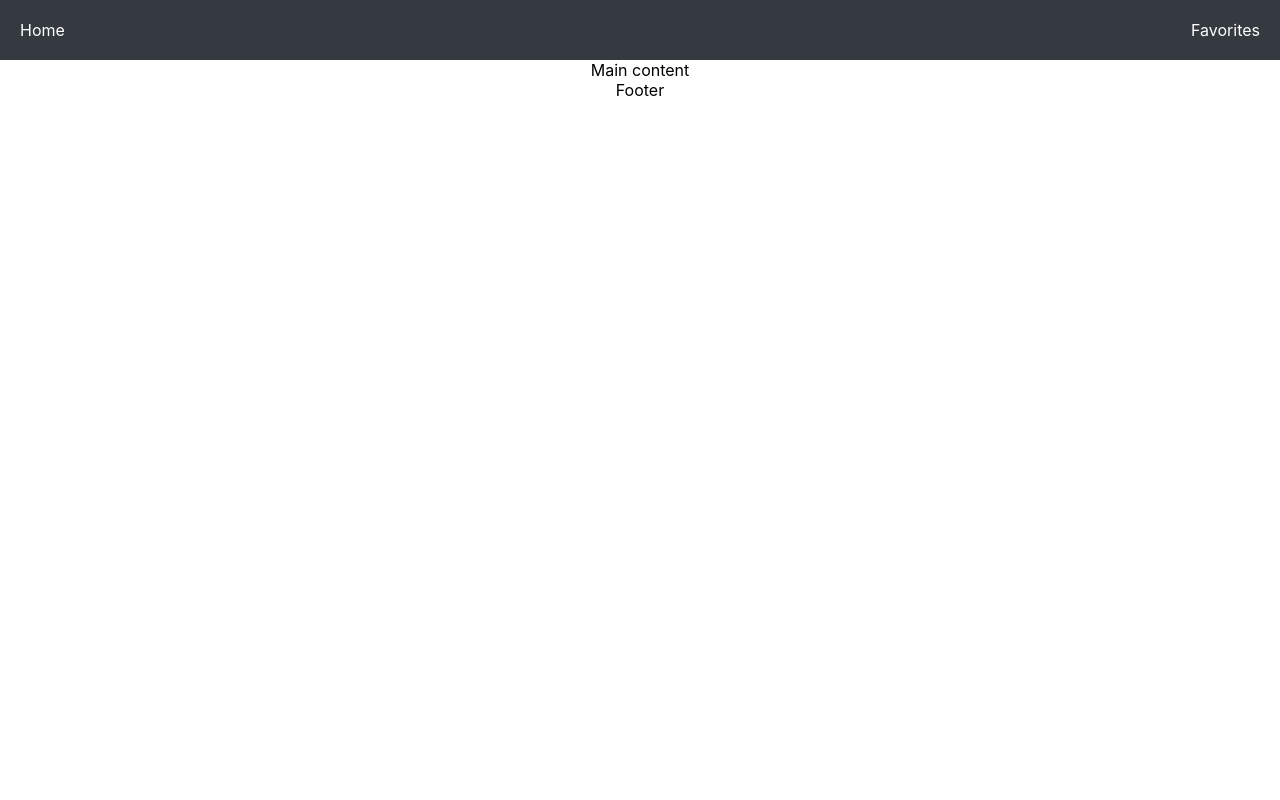
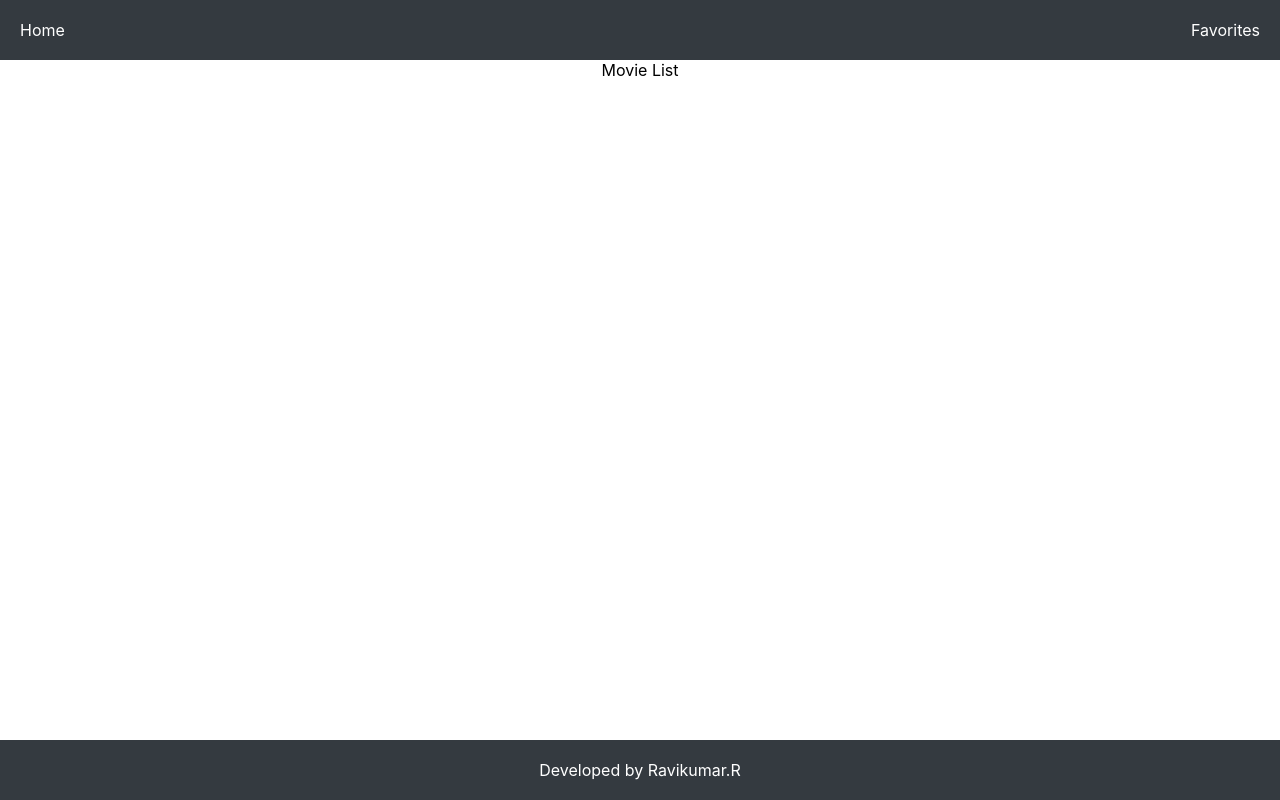
Before and after one commit to rcreativity/movie-search-app, a React (Create React App) app: page / in a window 1280 px wide. Built offline with nearby package versions, Linux system fonts and the light colour scheme.

Commit message:
page design styling

```diff
--- /dev/null
+++ b/src/components/footer/index.jsx
@@ -0,0 +1,10 @@
+import React from 'react'
+import FooterContainer from './styled'
+
+export default function Footer() {
+  return (
+    <FooterContainer>
+      Developed by Ravikumar.R
+    </FooterContainer>
+  )
+}
--- /dev/null
+++ b/src/components/footer/styled/index.js
@@ -0,0 +1,10 @@
+import styled from 'styled-components'
+
+const FooterContainer = styled.footer`
+  background: #343a40;
+  padding: 20px;
+  box-sizing: border-box;
+  color: #fff;
+`
+
+export default FooterContainer;
--- a/src/pages/home/index.jsx
+++ b/src/pages/home/index.jsx
@@ -1,13 +1,17 @@
 import React from 'react'
-import AppContainer from './styled'
+import {AppContainer, MainContainer} from './styled'
 import Header from '../../components/header'
+import Footer from '../../components/footer'
+import MovieList from '../movie-list'
 
 export default function Home() {
   return (
     <AppContainer>
       <Header />
-      <main>Main content</main>
-      <footer>Footer</footer>
+      <MainContainer>
+        <MovieList />
+      </MainContainer>
+      <Footer />
     </AppContainer>
   )
 }
--- a/src/pages/home/styled/index.js
+++ b/src/pages/home/styled/index.js
@@ -5,4 +5,9 @@ const AppContainer = styled.div`
   text-align: center
 `
 
-export default AppContainer;
+const MainContainer = styled.div`
+  margin: 0 auto;
+  text-align: center
+`
+
+export {AppContainer, MainContainer};
--- /dev/null
+++ b/src/pages/movie-list/index.jsx
@@ -0,0 +1,10 @@
+import React from 'react'
+import MovieListContainer from './styled'
+
+export default function MovieList() {
+  return (
+    <MovieListContainer>
+        Movie List
+    </MovieListContainer>
+  )
+}
--- /dev/null
+++ b/src/pages/movie-list/styled/index.js
@@ -0,0 +1,9 @@
+import styled from 'styled-components'
+
+const MovieListContainer = styled.section`
+  margin: 0 auto;
+  text-align: center;
+  height: 85vh;
+`
+
+export default MovieListContainer;
```
